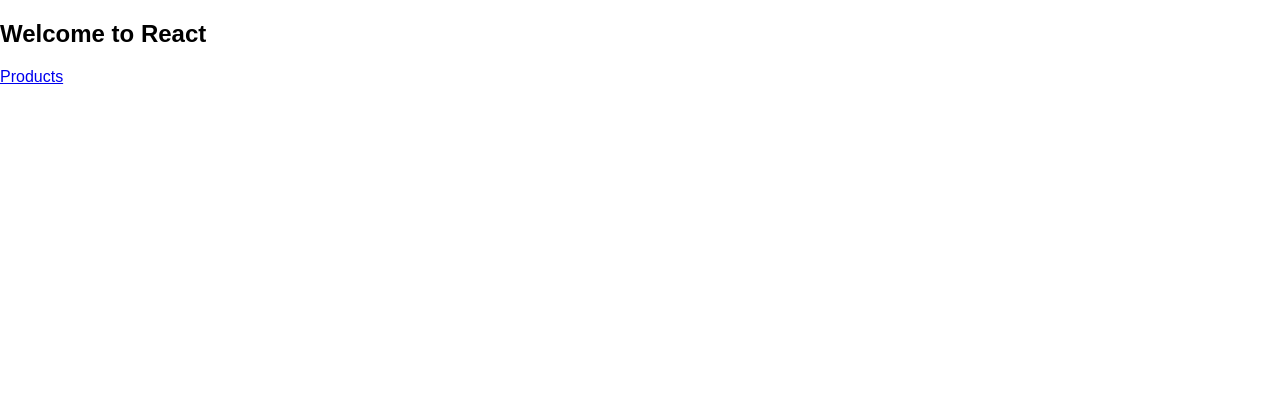
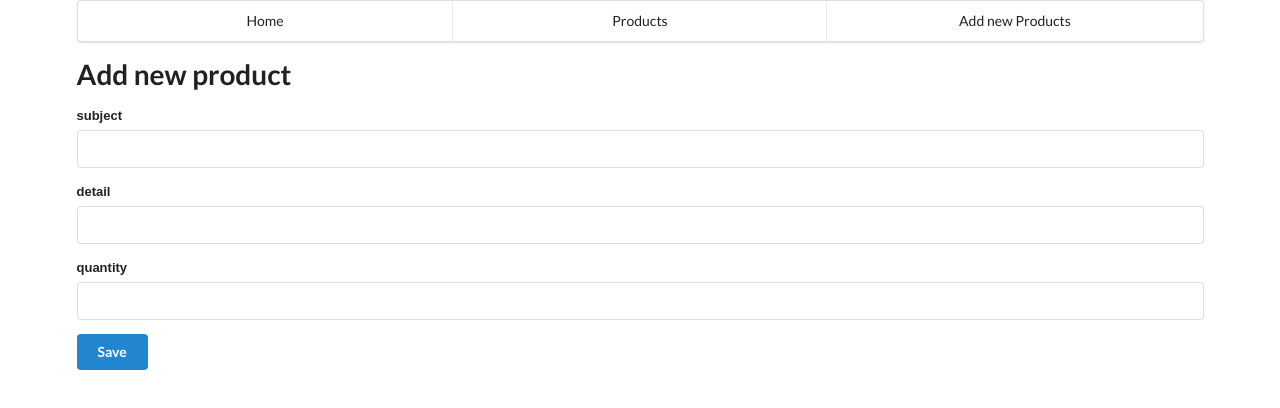
Before and after one commit to fcsn/product-manager-app, a React (Create React App) app: page /products/new in a window 1280 px wide. Shown: the top 408 px of the page. Built offline with nearby package versions, Linux system fonts and the light colour scheme.

Commit message:
2 changing in this commit Adding header router in App.js Adding validation and form in productForm.js

```diff
--- a/public/index.html
+++ b/public/index.html
@@ -10,6 +10,7 @@
     -->
     <link rel="manifest" href="%PUBLIC_URL%/manifest.json">
     <link rel="shortcut icon" href="%PUBLIC_URL%/favicon.ico">
+    <link rel="stylesheet" href="https://cdn.jsdelivr.net/npm/semantic-ui@2.3.0/dist/semantic.min.css">
     <!--
       Notice the use of %PUBLIC_URL% in the tags above.
       It will be replaced with the URL of the `public` folder during the build.
--- a/src/App.js
+++ b/src/App.js
@@ -1,21 +1,21 @@
 import React, { Component } from 'react';
 import ProductsPage from './productsPage';
 import './App.css';
+import ProductForm from './productForm';
 
 import { Link, Route } from 'react-router-dom';
 
 class App extends Component {
   render() {
     return (
-      <div>
-        <div>
-          <h2>Welcome to React</h2>
+      <div className="ui container">
+        <div className="ui three item menu">
+          <Link className="item" to="/">Home</Link>
+          <Link className="item" to="/products">Products</Link>
+          <Link className="item" to="/products/new">Add new Products</Link>
         </div>
-        <p>
-        <Link className="item" to="/products">Products</Link>
-        </p>
-
         <Route exact path="/products" component={ProductsPage}/>
+        <Route path="/products/new" component={ProductForm}/>
     </div>
     );
   }
--- /dev/null
+++ b/src/productForm.js
@@ -0,0 +1,91 @@
+import React from 'react';
+import classnames from 'classnames';
+
+class ProductForm extends React.Component {
+    state = {
+        subject: '',
+        detail: '',
+        quantity: '',
+        date: null,
+        errors: {}
+      }
+
+      handleChange = (e) => {
+        if (!!this.state.errors[e.target.name]) {
+          let errors = Object.assign({}, this.state.errors);
+          delete errors[e.target.name];
+          this.setState({
+            [e.target.name]: e.target.value,
+            errors
+          });
+        } else {
+          this.setState({ [e.target.name]: e.target.value });
+        }
+      }
+
+      handleSubmit = (e) => {
+        e.preventDefault();
+
+        // validation
+        let errors = {};
+        if (this.state.subject === '') errors.subject = "Can't be empty";
+        if (this.state.detail === '') errors.detail = "Can't be empty";
+        if (this.state.quantity === '') errors.quantity = "Can't be empty";
+        this.setState({ errors });
+      }
+
+    render() {
+        return(
+            <form className="ui form" onSubmit={this.handleSubmit}>
+                <h1>Add new product</h1>
+
+                <div className={classnames('field', { error: !!this.state.errors.subject})}>
+                <label htmlFor="subject">subject</label>
+                <input
+                    name="subject"
+                    id="subject"
+                    value={this.state.subject}
+                    onChange={this.handleChange}
+                />
+                <span>{this.state.errors.subject}</span>
+                </div>
+
+                <div className={classnames('field', { error: !!this.state.errors.detail})}>
+                <label htmlFor="detail">detail</label>
+                <input
+                    name="detail"
+                    id="detail"
+                    value={this.state.detail}
+                    onChange={this.handleChange}
+                />
+                <span>{this.state.errors.detail}</span>
+                </div>
+
+                <div className={classnames('field', { error: !!this.state.errors.quantity})}>
+                <label htmlFor="quantity">quantity</label>
+                <input
+                    name="quantity"
+                    id="quantity"
+                    value={this.state.quantity}
+                    onChange={this.handleChange}
+                />
+                <span>{this.state.errors.quantity}</span>
+                </div>
+
+                <div>
+                <input
+                type="hidden"
+                name="date"
+                id="date"
+                />
+                </div>
+
+                <div className="field">
+                <button className="ui primary button">Save</button>
+                </div>
+            </form>
+        );
+    }
+}
+
+export default ProductForm;
```
Also changed, not shown: 1 other file (tests, documents, lock files or other folders).
